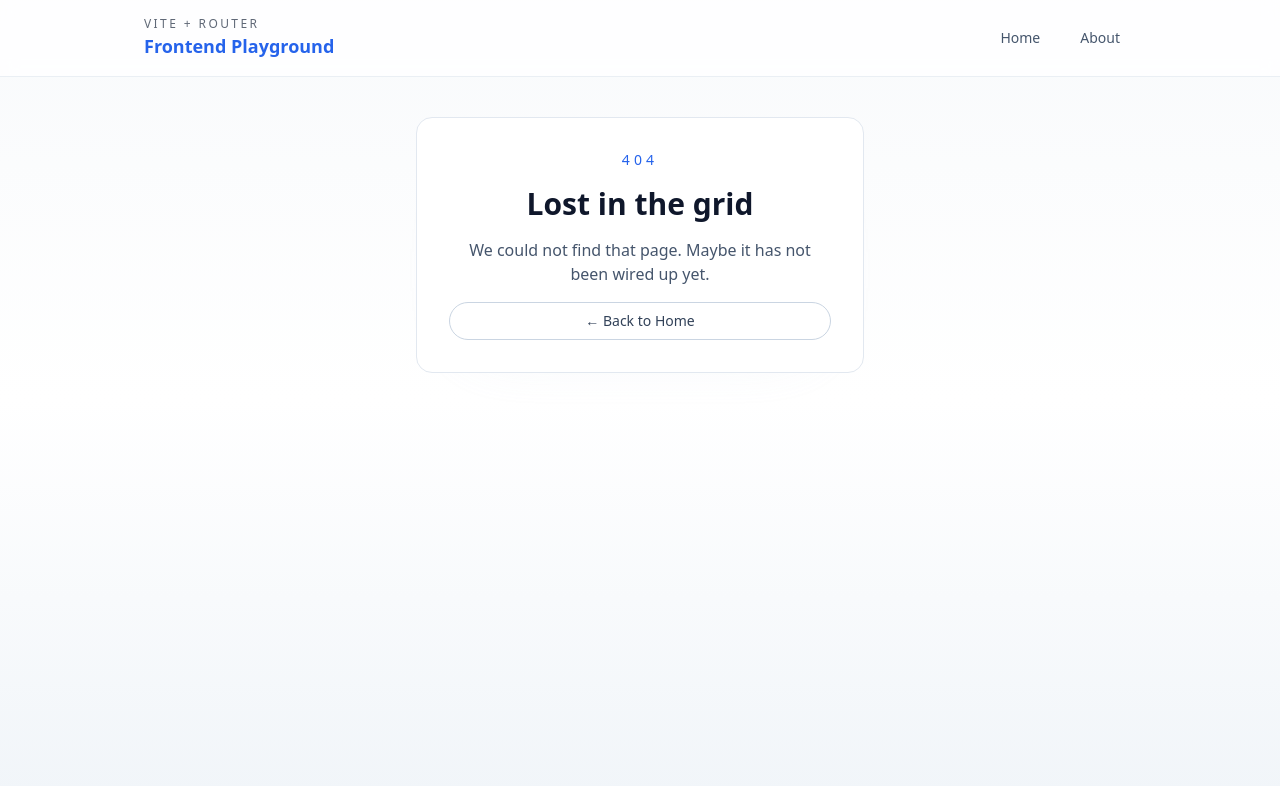
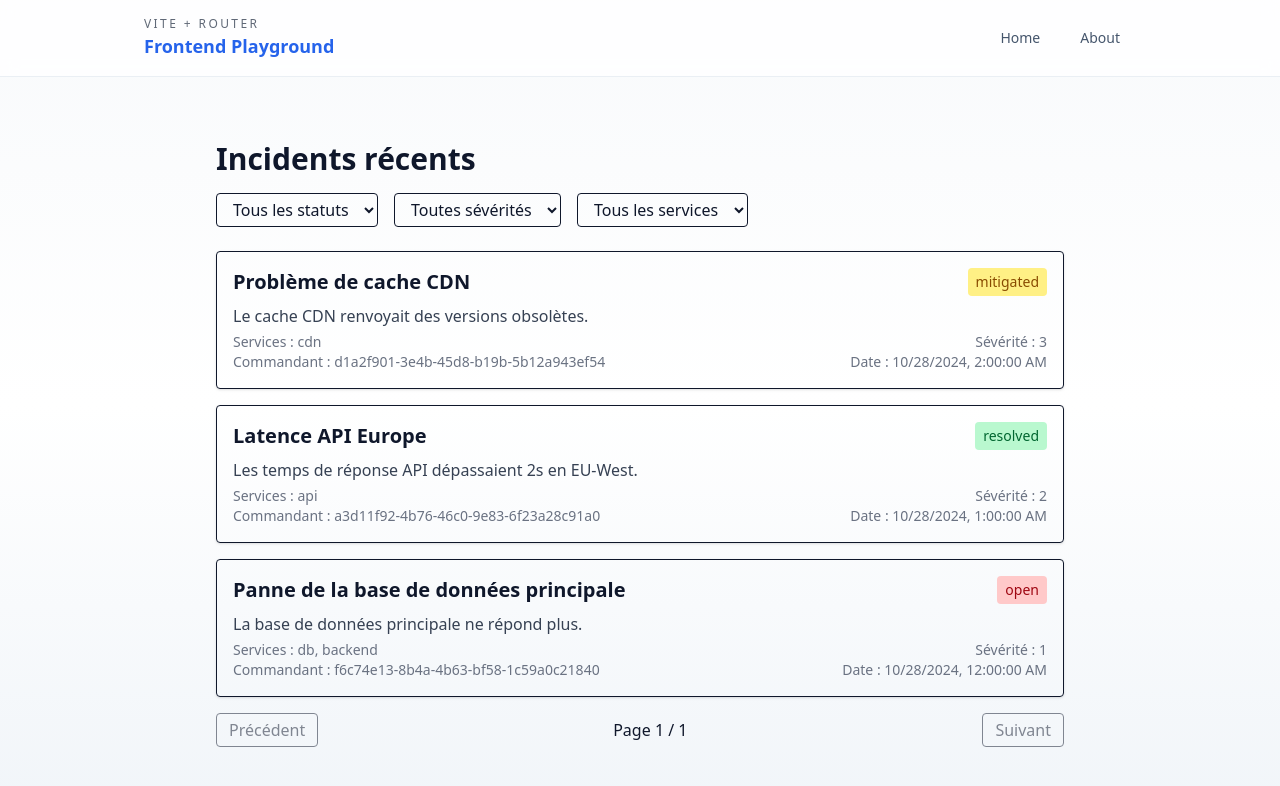
Before and after one commit to JeromeMSD/projet_devops-ilia-2025, a React app in the folder frontend/: page /incidents in a window 1280 px wide. Before the commit this address had no page. Shown: the top 786 px of the page. Built offline with nearby package versions, Linux system fonts and the light colour scheme; the HTML template or start-up script is replaced by a standard one.

Commit message:
feat: implémenter page Incidents complète avec filtres et pagination

```diff
--- a/frontend/src/App.tsx
+++ b/frontend/src/App.tsx
@@ -3,6 +3,7 @@ import { Home } from './routes/Home';
 import { Navbar } from './components/Navbar';
 import { NotFound } from './routes/NotFound';
 import { About } from './routes/About';
+import IncidentsPage from './routes/IncidentsPage';
 
 export default function App() {
     return (
@@ -14,6 +15,7 @@ export default function App() {
                 <Routes>
                     <Route path="/" element={<Home/>}/>
                     <Route path="/about" element={<About/>}/>
+                    <Route path="/incidents" element={<IncidentsPage/>}/>
                     {/* catch-all for unknown routes */}
                     <Route path="*" element={<NotFound/>}/>
                 </Routes>
--- a/frontend/src/routes/IncidentsPage.tsx
+++ b/frontend/src/routes/IncidentsPage.tsx
@@ -1,9 +1,141 @@
+import { useState, useMemo } from "react";
+import { mockIncidents } from "../mocks/mockData";
+
+const PAGE_SIZE = 10; // nombre d'incidents par page
+
 function IncidentsPage() {
-    return (
-        <div>
-            {/* 1e loi devops, le test va échouer */}
-        </div>
-    );
+  const [statusFilter, setStatusFilter] = useState<"all" | "open" | "resolved" | "mitigated">("all");
+  const [sevFilter, setSevFilter] = useState<number | "all">("all");
+  const [serviceFilter, setServiceFilter] = useState<string>("all");
+  const [page, setPage] = useState(1);
+
+  // Filtrer les incidents
+  const filteredIncidents = useMemo(() => {
+    return mockIncidents
+      .filter((incident) => {
+        const statusMatch = statusFilter === "all" || incident.status === statusFilter;
+        const sevMatch = sevFilter === "all" || incident.sev === sevFilter;
+        const serviceMatch =
+          serviceFilter === "all" ||
+          incident.services.some((s) => s.toLowerCase() === serviceFilter.toLowerCase());
+        return statusMatch && sevMatch && serviceMatch;
+      })
+      .sort((a, b) => b.started_at - a.started_at); // tri par recence (plus récent en premier)
+  }, [statusFilter, sevFilter, serviceFilter]);
+
+  // Pagination
+  const paginatedIncidents = useMemo(() => {
+    const start = (page - 1) * PAGE_SIZE;
+    return filteredIncidents.slice(start, start + PAGE_SIZE);
+  }, [filteredIncidents, page]);
+
+  const totalPages = Math.ceil(filteredIncidents.length / PAGE_SIZE);
+
+  // Services uniques pour le filtre
+  const allServices = Array.from(
+    new Set(mockIncidents.flatMap((incident) => incident.services))
+  );
+
+  return (
+    <div className="p-6 max-w-4xl mx-auto">
+      <h1 className="text-3xl font-bold mb-4">Incidents récents</h1>
+
+      {/* Filtres */}
+      <div className="flex gap-4 mb-6 flex-wrap">
+        <select
+          className="border rounded px-3 py-1"
+          value={statusFilter}
+          onChange={(e) => setStatusFilter(e.target.value as any)}
+        >
+          <option value="all">Tous les statuts</option>
+          <option value="open">En cours</option>
+          <option value="mitigated">Mitigé</option>
+          <option value="resolved">Résolu</option>
+        </select>
+
+        <select
+          className="border rounded px-3 py-1"
+          value={sevFilter}
+          onChange={(e) =>
+            setSevFilter(e.target.value === "all" ? "all" : Number(e.target.value))
+          }
+        >
+          <option value="all">Toutes sévérités</option>
+          <option value="1">Sévérité 1</option>
+          <option value="2">Sévérité 2</option>
+          <option value="3">Sévérité 3</option>
+          <option value="4">Sévérité 4</option>
+        </select>
+
+        <select
+          className="border rounded px-3 py-1"
+          value={serviceFilter}
+          onChange={(e) => setServiceFilter(e.target.value)}
+        >
+          <option value="all">Tous les services</option>
+          {allServices.map((s) => (
+            <option key={s} value={s}>
+              {s}
+            </option>
+          ))}
+        </select>
+      </div>
+
+      {/* Liste d’incidents (défilement sur la page) */}
+      <div className="space-y-4">
+        {paginatedIncidents.map((incident) => (
+          <div key={incident.id} className="border rounded p-4 shadow hover:shadow-lg transition">
+            <div className="flex justify-between items-center mb-2">
+              <h2 className="text-xl font-semibold">{incident.title}</h2>
+              <span
+                className={`px-2 py-1 rounded text-sm font-medium ${
+                  incident.status === "open"
+                    ? "bg-red-200 text-red-800"
+                    : incident.status === "mitigated"
+                    ? "bg-yellow-200 text-yellow-800"
+                    : "bg-green-200 text-green-800"
+                }`}
+              >
+                {incident.status}
+              </span>
+            </div>
+            <p className="text-gray-700 mb-1">{incident.summary}</p>
+
+            {/* Informations sur deux lignes */}
+            <p className="text-gray-500 text-sm flex justify-between">
+              <span>Services : {incident.services.join(", ")}</span>
+              <span>Sévérité : {incident.sev}</span>
+            </p>
+            <p className="text-gray-500 text-sm flex justify-between">
+              <span>Commandant : {incident.commander}</span>
+              <span>Date : {new Date(incident.started_at * 1000).toLocaleString()}</span>
+            </p>
+          </div>
+        ))}
+      </div>
+
+      {/* Pagination */}
+      <div className="flex justify-between items-center mt-4">
+        <button
+          className="px-3 py-1 border rounded disabled:opacity-50"
+          onClick={() => setPage((p) => Math.max(1, p - 1))}
+          disabled={page === 1}
+        >
+          Précédent
+        </button>
+        <span>
+          Page {page} / {totalPages || 1}
+        </span>
+        <button
+          className="px-3 py-1 border rounded disabled:opacity-50"
+          onClick={() => setPage((p) => Math.min(totalPages, p + 1))}
+          disabled={page === totalPages || totalPages === 0}
+        >
+          Suivant
+        </button>
+      </div>
+    </div>
+  );
 }
 
 export default IncidentsPage;
--- a/frontend/src/routes/ProfilePage.tsx
+++ /dev/null
@@ -1,9 +0,0 @@
-function ProfilePage() {
-    return (
-        <div>
-            {/* 1e loi devops, le test va échouer */}
-        </div>
-    );
-}
-
-export default ProfilePage;
```
Also changed, not shown: 2 other files (tests, documents, lock files or other folders).
